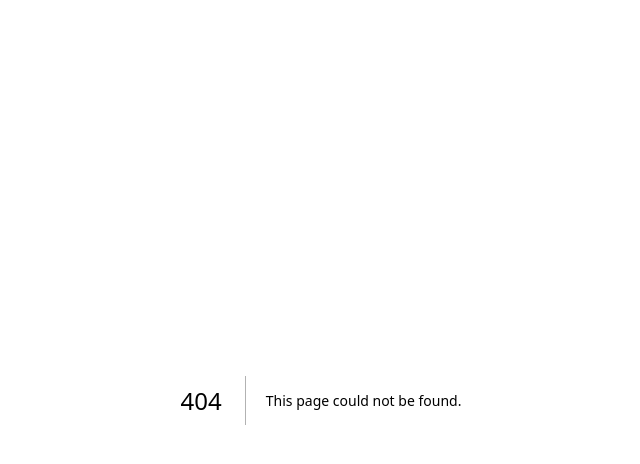
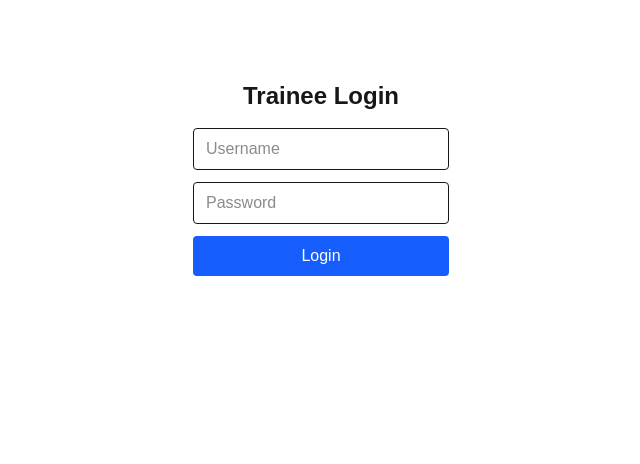
Before and after one commit to SoroushGhorbanimehr/tigo-app, a Next.js app: page /trainer/login in a window 1280 px wide. Before the commit this address had no page. Shown: the top 464 px of the page, without its empty margins (319-959 px from the left). Built offline with nearby package versions, Linux system fonts and the light colour scheme.

Commit message:
added login page for trainee and trainer

```diff
--- /dev/null
+++ b/src/app/trainer/login/page.tsx
@@ -0,0 +1,51 @@
+"use client";
+
+import { useState } from "react";
+import { useRouter } from "next/navigation";
+
+export default function TraineeLogin() {
+  const router = useRouter();
+  const [username, setUsername] = useState("");
+  const [password, setPassword] = useState("");
+  const [error, setError] = useState("");
+
+  const handleLogin = (e: React.FormEvent) => {
+    e.preventDefault();
+
+    if (username === "trainee1" && password === "trainee1") {
+      router.push("/trainee");
+    } else {
+      setError("Invalid username or password");
+    }
+  };
+
+  return (
+    <div className="flex flex-col items-center mt-20">
+      <h1 className="text-2xl font-bold mb-4">Trainee Login</h1>
+
+      <form onSubmit={handleLogin} className="flex flex-col w-64 gap-3">
+        <input
+          type="text"
+          placeholder="Username"
+          className="border px-3 py-2 rounded"
+          value={username}
+          onChange={(e) => setUsername(e.target.value)}
+        />
+
+        <input
+          type="password"
+          placeholder="Password"
+          className="border px-3 py-2 rounded"
+          value={password}
+          onChange={(e) => setPassword(e.target.value)}
+        />
+
+        <button className="bg-blue-600 text-white py-2 rounded">
+          Login
+        </button>
+
+        {error && <p className="text-red-600 text-sm">{error}</p>}
+      </form>
+    </div>
+  );
+}
```
Also changed, not shown: src/app/trainee/login/page.tsx (added).
